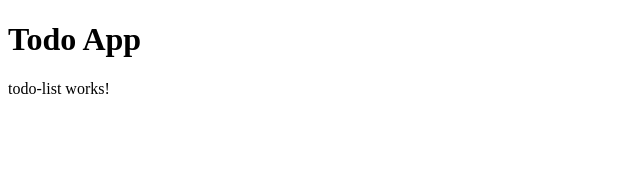
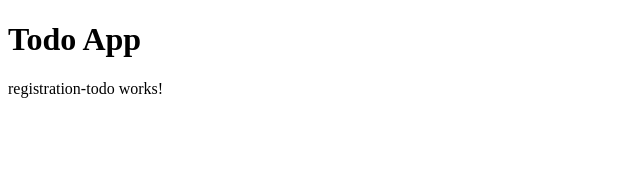
Before and after one commit to kasaharu/todo-app, an Angular app in the folder angular/todo-app/: page /home in a window 1280 px wide. Shown: the top 170 px of the page, without its empty margins (0-640 px from the left). Built offline with nearby package versions, Linux system fonts and the light colour scheme.

Commit message:
Container component で Presentational component を表示

```diff
--- a/angular/todo-app/src/app/containers/todo-list/todo-list.component.html
+++ b/angular/todo-app/src/app/containers/todo-list/todo-list.component.html
@@ -1,3 +1 @@
-<p>
-  todo-list works!
-</p>
+<app-registration-todo></app-registration-todo>
```
Also changed, not shown: 1 other file (tests, documents, lock files or other folders).
